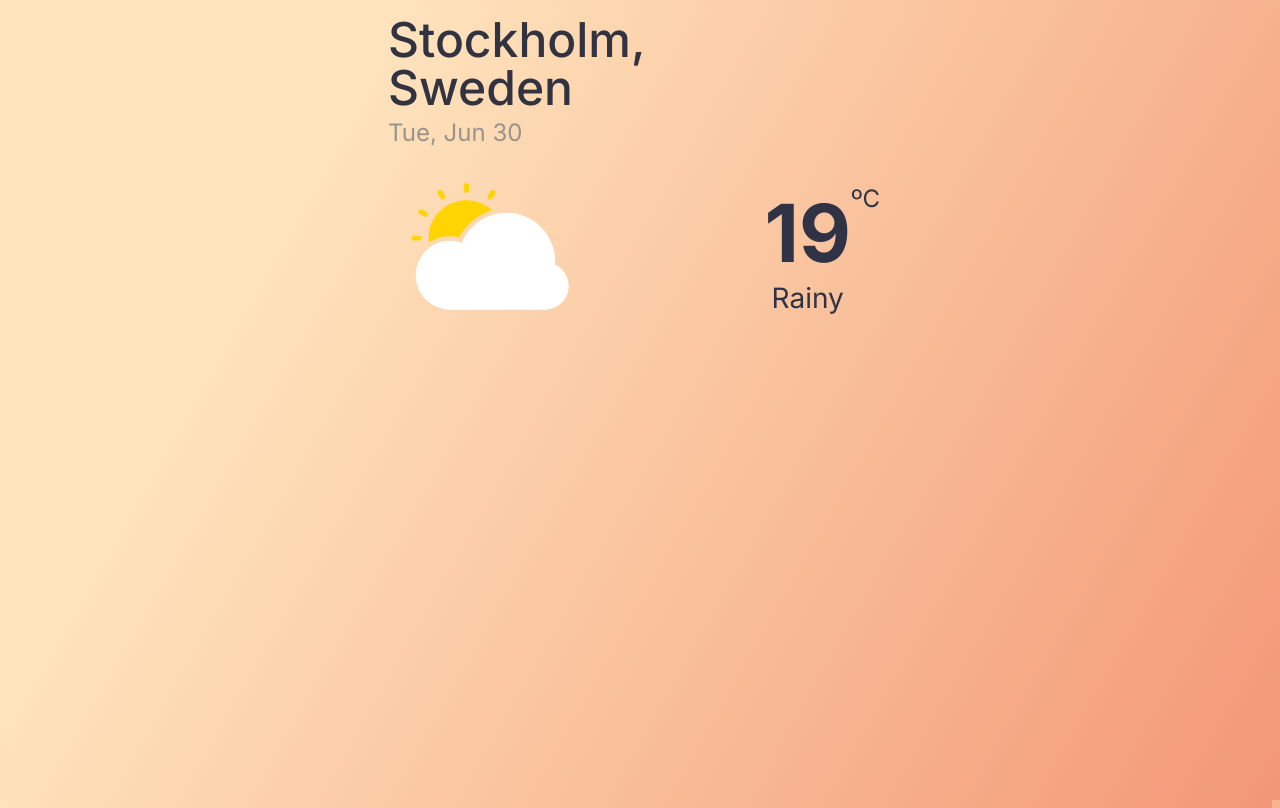
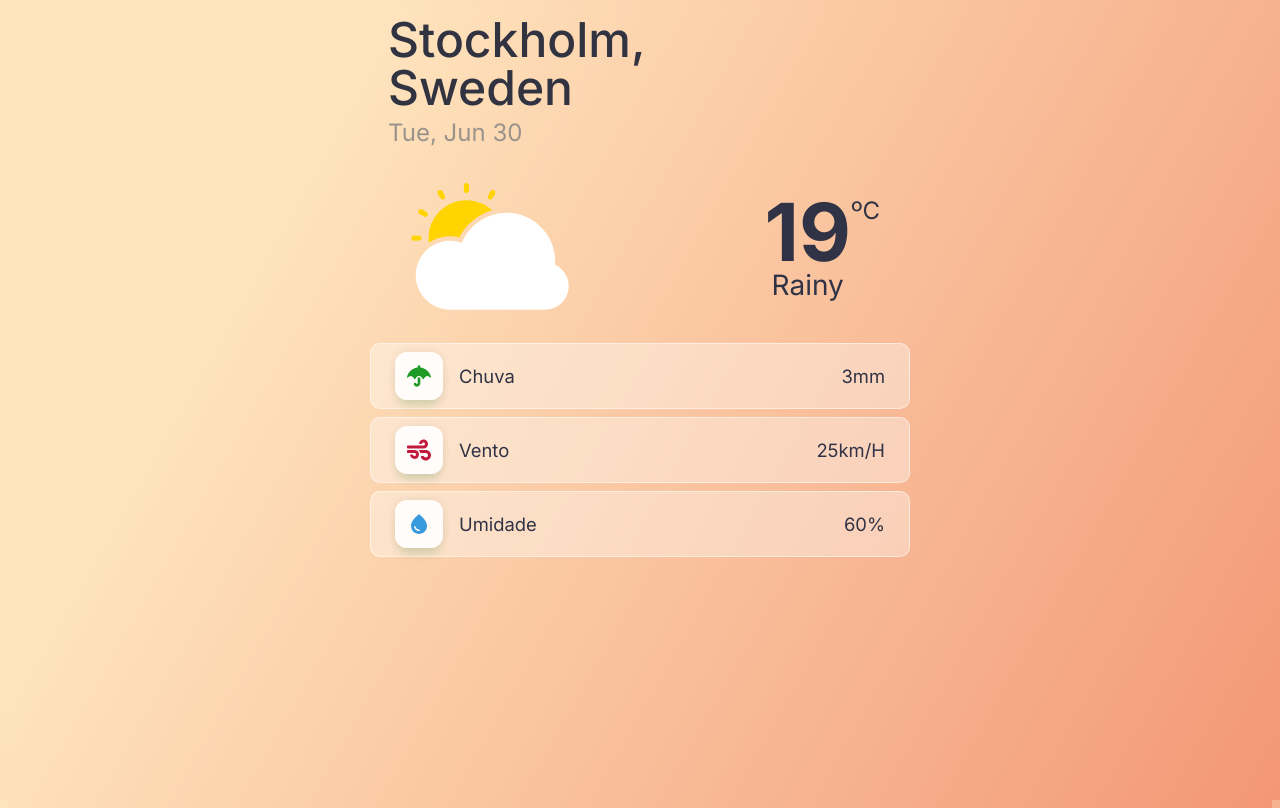
Before and after one commit to chadychaito/weather-nextjs, a Next.js app: page / in a window 1280 px wide. Built offline with nearby package versions, Linux system fonts and the light colour scheme.

Commit message:
✨ (WeatherDetails): Added new WeatherDetails (#3)
Co-authored-by: Chady Chaito <chady.chaito@cashme.com.br>

```diff
--- a/pages/index.tsx
+++ b/pages/index.tsx
@@ -4,6 +4,7 @@ import Head from "next/head";
 import { Container } from "../src/atoms/Container";
 import { Title } from "../src/molecules/Title";
 import { WeatherInfo } from "../src/molecules/WeatherInfo";
+import { WeatherDetailsList } from "../src/organisms/WeatherDetailsList";
 
 const Home: NextPage = () => {
   return (
@@ -24,6 +25,7 @@ const Home: NextPage = () => {
       <Container>
         <Title />
         <WeatherInfo />
+        <WeatherDetailsList />
       </Container>
     </div>
   );
--- a/src/atoms/PaperIcon/index.tsx
+++ b/src/atoms/PaperIcon/index.tsx
@@ -0,0 +1,23 @@
+import { FaUmbrella, FaWind } from "react-icons/fa";
+import { MdWaterDrop } from "react-icons/md";
+
+import * as S from "./styles";
+
+export type IconType = "umbrela" | "wind" | "waterdrop";
+interface IProps {
+  icon: IconType;
+}
+
+const getIconFromName = (icon: IconType): JSX.Element => {
+  const nameToJsx = {
+    umbrela: <FaUmbrella />,
+    wind: <FaWind />,
+    waterdrop: <MdWaterDrop />,
+  };
+
+  return nameToJsx[icon];
+};
+
+export const PaperIcon = ({ icon }: IProps) => (
+  <S.Wrapper icon={icon}>{getIconFromName(icon)}</S.Wrapper>
+);
--- /dev/null
+++ b/src/atoms/PaperIcon/styles.ts
@@ -0,0 +1,30 @@
+import styled from "styled-components";
+import { IconType } from "../PaperIcon";
+
+const getColorFromIcon = (icon: IconType): string => {
+  const colorFromIcon = {
+    umbrela: "#1E9B26",
+    wind: "#C01B3C",
+    waterdrop: "#379ADC",
+  };
+
+  return colorFromIcon[icon];
+};
+
+type WrapperType = {
+  icon: IconType;
+};
+
+export const Wrapper = styled.div<WrapperType>`
+  border-radius: 0.75rem;
+  width: 3rem;
+  height: 3rem;
+  display: flex;
+  align-items: center;
+  justify-content: center;
+  background: rgba(255, 255, 255, 0.9);
+  box-shadow: 0px 9px 10px -3px rgba(23, 126, 37, 0.15),
+    0px 0px 10px rgba(0, 0, 0, 0.07);
+  font-size: 1.5rem;
+  color: ${({ icon }) => getColorFromIcon(icon)};
+`;
--- a/src/atoms/WeatherCondition/styles.ts
+++ b/src/atoms/WeatherCondition/styles.ts
@@ -12,6 +12,7 @@ export const DegreeGroup = styled.div`
 
 export const Deegree = styled.h3`
   font-size: 5rem;
+  line-height: 4.5rem;
   font-weight: 700;
   color: #303345;
   margin: 0;
--- /dev/null
+++ b/src/molecules/WeatherDetails/index.tsx
@@ -0,0 +1,30 @@
+import { PaperIcon, IconType } from "../../atoms/PaperIcon";
+
+import * as S from "./styles";
+
+type TitleType = "chuva" | "umidade" | "vento";
+
+interface IProps {
+  title: TitleType;
+  value: string;
+}
+
+const getIconByTitle = (title: TitleType): IconType => {
+  const titleToIcon = {
+    chuva: "umbrela",
+    umidade: "waterdrop",
+    vento: "wind",
+  };
+
+  return titleToIcon[title] as IconType;
+};
+
+export const WeatherDetails = ({ title, value }: IProps) => (
+  <S.Wrapper>
+    <S.TitleGroup>
+      <PaperIcon icon={getIconByTitle(title)} />
+      <S.Text>{title}</S.Text>
+    </S.TitleGroup>
+    <S.Text>{value}</S.Text>
+  </S.Wrapper>
+);
--- /dev/null
+++ b/src/molecules/WeatherDetails/styles.ts
@@ -0,0 +1,26 @@
+import styled from "styled-components";
+
+export const Wrapper = styled.div`
+  display: flex;
+  justify-content: space-between;
+  align-items: center;
+  background: rgba(255, 255, 255, 0.36);
+  border: 1px solid rgba(255, 255, 255, 0.5);
+  border-radius: 0.625rem;
+  padding: 0.5rem 1.5rem;
+  height: 3rem;
+`;
+
+export const TitleGroup = styled.div`
+  display: flex;
+  gap: 1rem;
+  align-items: center;
+`;
+
+export const Text = styled.p`
+  text-transform: capitalize;
+  font-size: 1.15rem;
+  font-weight: 400;
+  color: #303345;
+  margin: 0;
+`;
--- /dev/null
+++ b/src/organisms/WeatherDetailsList/index.tsx
@@ -0,0 +1,11 @@
+import { WeatherDetails } from "../../molecules/WeatherDetails";
+
+import * as S from "./styles";
+
+export const WeatherDetailsList = () => (
+  <S.ListWrapper>
+    <WeatherDetails title="chuva" value="3mm" />
+    <WeatherDetails title="vento" value="25km/h" />
+    <WeatherDetails title="umidade" value="60%" />
+  </S.ListWrapper>
+);
--- /dev/null
+++ b/src/organisms/WeatherDetailsList/styles.ts
@@ -0,0 +1,7 @@
+import styled from "styled-components";
+
+export const ListWrapper = styled.div`
+  display: flex;
+  flex-direction: column;
+  gap: 0.5rem;
+`;
```
